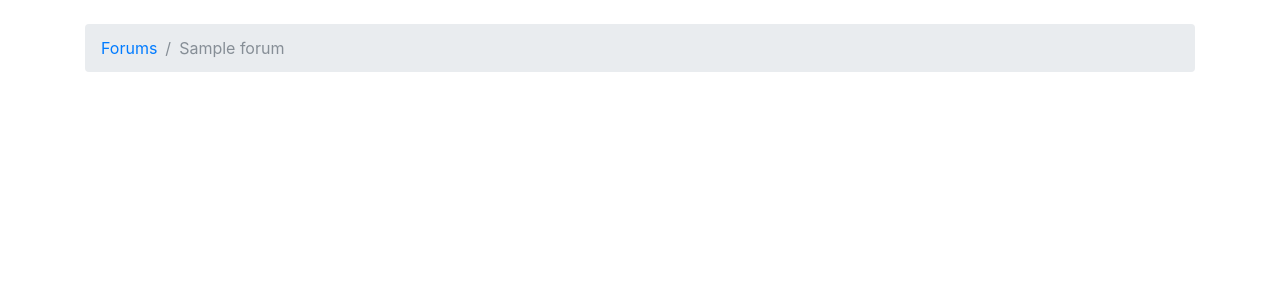
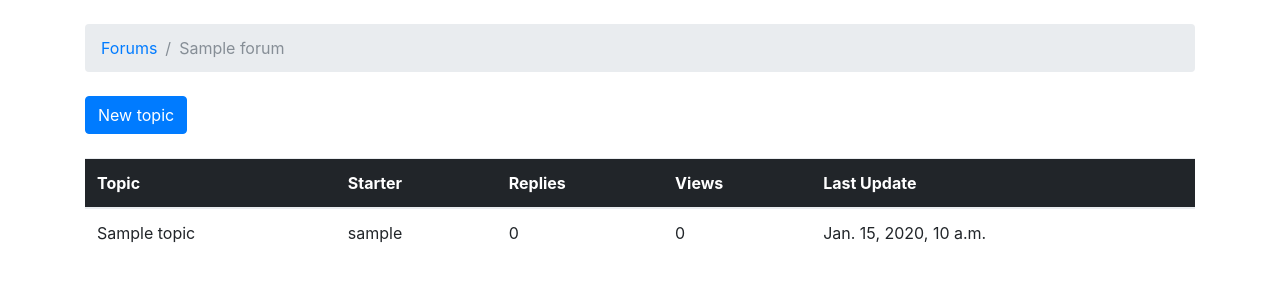
Before and after one commit to agrean/Web-Forum, a Django app: page /forums/1/ in a window 1280 px wide. Shown: the part 71-371 px from the top of the page. Run offline with Django 3.2, Linux system fonts and the light colour scheme; tables that the repository leaves empty hold one stand-in row (values such as "Sample post"); some libraries are stand-ins or nearby versions.

Commit message:
Added forms and displayed form results

```diff
--- a/myproject/settings.py
+++ b/myproject/settings.py
@@ -38,6 +38,8 @@ INSTALLED_APPS = [
     'django.contrib.sessions',
     'django.contrib.messages',
     'django.contrib.staticfiles',
+
+    'widget_tweaks',
 ]
 
 MIDDLEWARE = [
--- a/myproject/urls.py
+++ b/myproject/urls.py
@@ -22,4 +22,5 @@ urlpatterns = [
     url(r'^admin/', admin.site.urls),
     url(r'^$', views.home, name='home'),
     url(r'^forums/(?P<pk>\d+)/$', views.forum_topics, name='forum_topics'),
+    url(r'^forums/(?P<pk>\d+)/new/$', views.new_topic, name='new_topic'),
 ]
--- a/templates/topics.html
+++ b/templates/topics.html
@@ -10,5 +10,30 @@
 {% endblock %}
 
 {% block content %}
+	<div class="mb-4">
+		<a href="{% url 'new_topic' forum.pk %}" class="btn btn-primary">New topic</a>
+	</div>
 
+	<table class="table">
+		<thead class="thead-inverse">
+			<tr>
+				<th>Topic</th>
+				<th>Starter</th>
+				<th>Replies</th>
+				<th>Views</th>
+				<th>Last Update</th>
+			</tr>
+		</thead>
+		<tbody>
+			{% for topic in forum.topics.all %}
+			<tr>
+				<td>{{ topic.subject }}</td>
+				<td>{{ topic.starter.username }}</td>
+				<td>0</td>
+				<td>0</td>
+				<td>{{ topic.last_updated }}</td>
+			</tr>
+			{% endfor %}
+		</tbody>
+	</table>
 {% endblock %}
--- a/webforum/views.py
+++ b/webforum/views.py
@@ -1,6 +1,8 @@
-from django.shortcuts import render
+from django.contrib.auth.models import User
+from django.shortcuts import render, redirect, get_object_or_404
+from .forms import NewTopicForm
 from django.http import Http404
-from .models import Forum
+from .models import Forum, Topic, Post
 # Create your views here.
 
 def home(request):
@@ -13,3 +15,24 @@ def forum_topics(request, pk):
 	except Forum.DoesNotExist:
 		raise Http404
 	return render(request, 'topics.html', {'forum': forum})
+
+def new_topic(request, pk):
+	forum = get_object_or_404(Forum, pk=pk)
+	user = User.objects.first()
+
+	if request.method == 'POST':
+		form = NewTopicForm(request.POST)
+		if form.is_valid():
+			topic = form.save(commit=False)
+			topic.forum = forum
+			topic.starter = user
+			topic.save()
+			post = Post.objects.create(
+				message=form.cleaned_data.get('message'),
+				topic=topic,
+				created_by=user
+			)
+			return redirect('forum_topics', pk=forum.pk)
+	else:
+		form = NewTopicForm()
+	return render(request, 'new_topic.html', {'forum': forum, 'form': form})
```
Also changed, not shown: templates/includes/forms.html (added, +28 -0 lines), templates/new_topic.html (added, +19 -0 lines), webforum/forms.py (added, +11 -0 lines), webforum/tests.py (+24 -0 lines).
